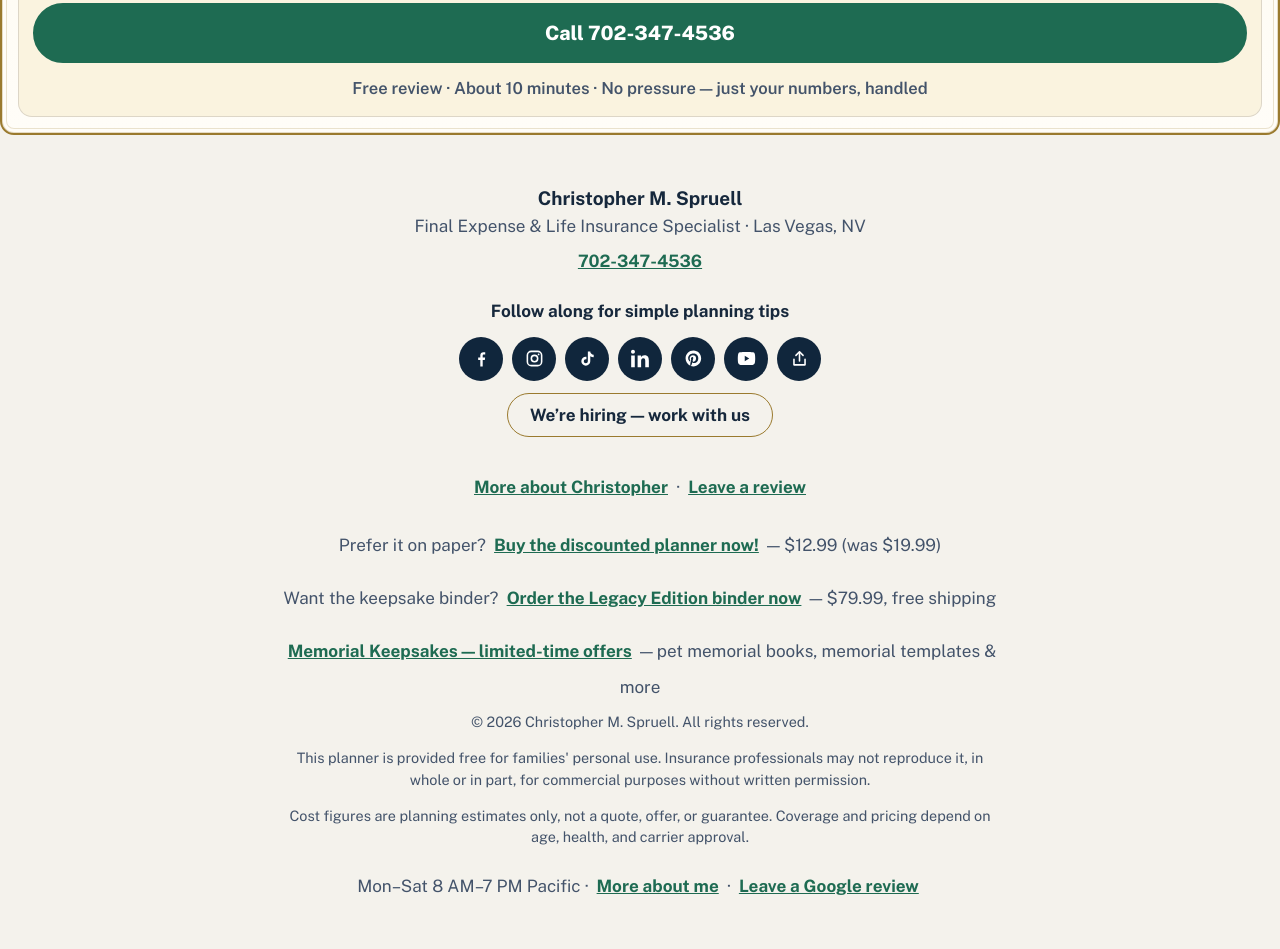
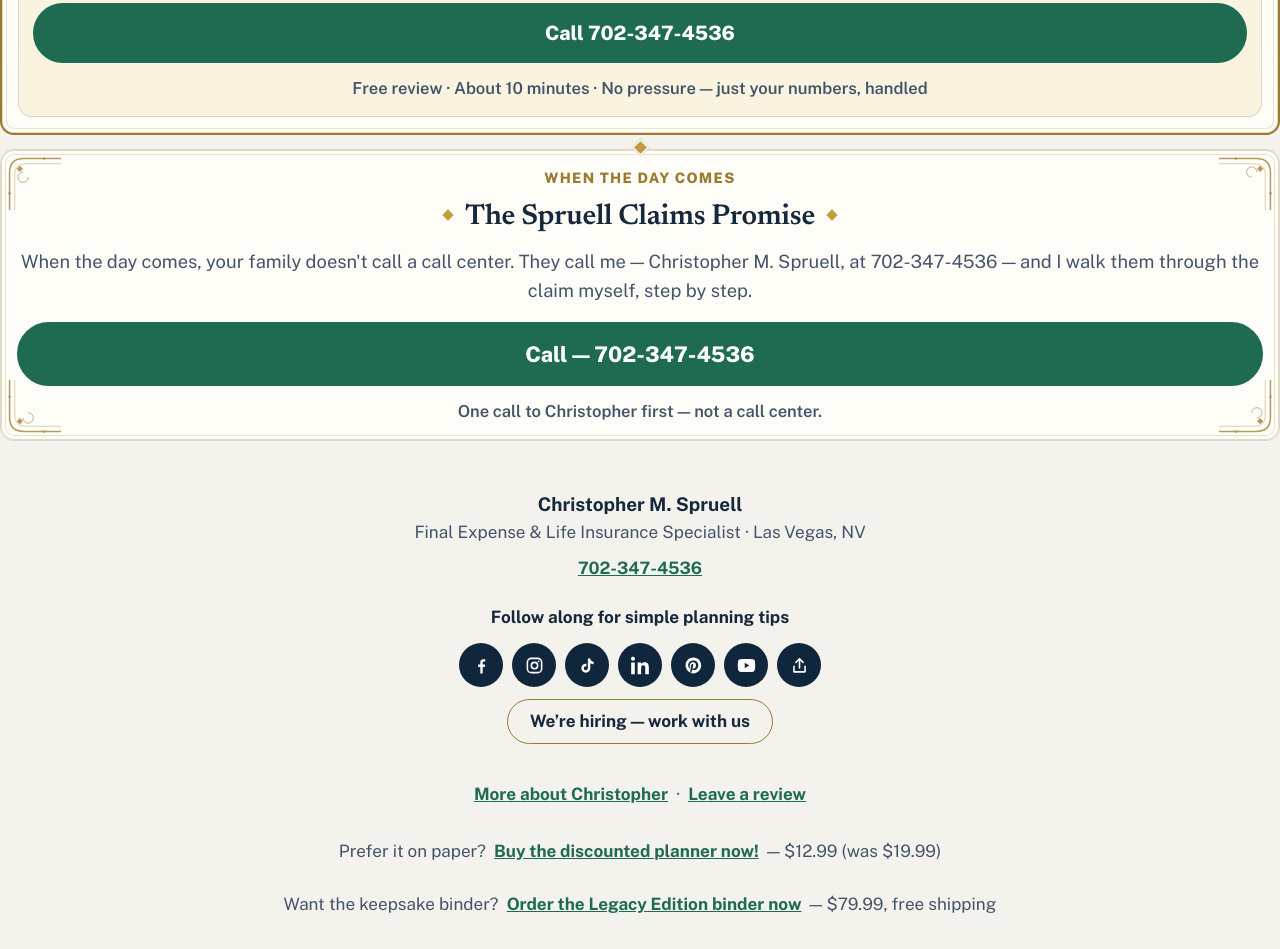
Before and after one commit to cmspruell-insurance/final-expense-planner, a plain HTML site: page index.html in a window 1280 px wide. Shown: the part 10266-11215 px from the top of the page. Drawn offline with nearby package versions, Linux system fonts and the light colour scheme.

Commit message:
Add The Spruell Claims Promise card to planner closing area

```diff
--- a/index.html
+++ b/index.html
@@ -2104,6 +2104,14 @@ header.site::after{content:"";position:absolute;left:50%;bottom:-8px;width:11px;
     </div>
   </div>
 
+<div class="card" id="claimsPromiseCard">
+    <p class="challenge-kicker">When the day comes</p>
+    <h2>The Spruell Claims Promise</h2>
+    <p class="lede">When the day comes, your family doesn't call a call center. They call me — Christopher M. Spruell, at 702-347-4536 — and I walk them through the claim myself, step by step.</p>
+    <a class="call" href="tel:+17023474536">Call — 702-347-4536</a>
+    <p class="close-note">One call to Christopher first — not a call center.</p>
+  </div>
+
 <footer class="site">
   <div class="fname">Christopher M. Spruell</div>
   <div>Final Expense &amp; Life Insurance Specialist · Las Vegas, NV</div>
```
